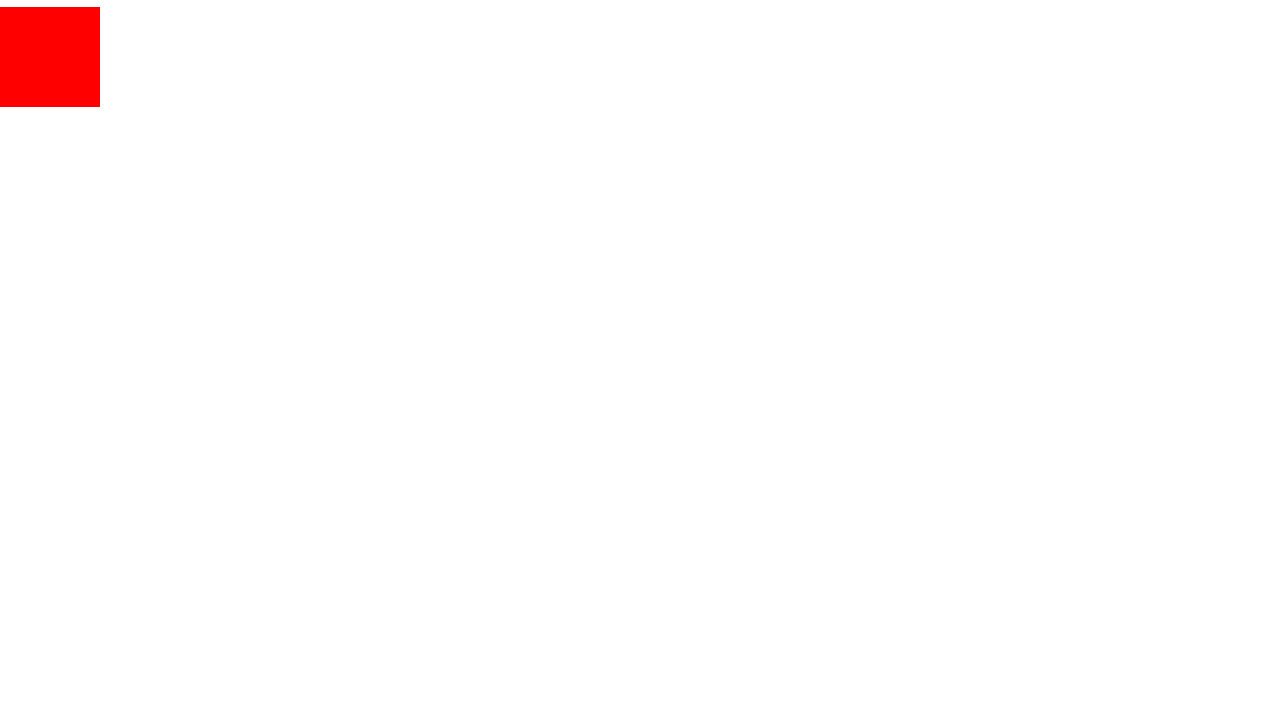
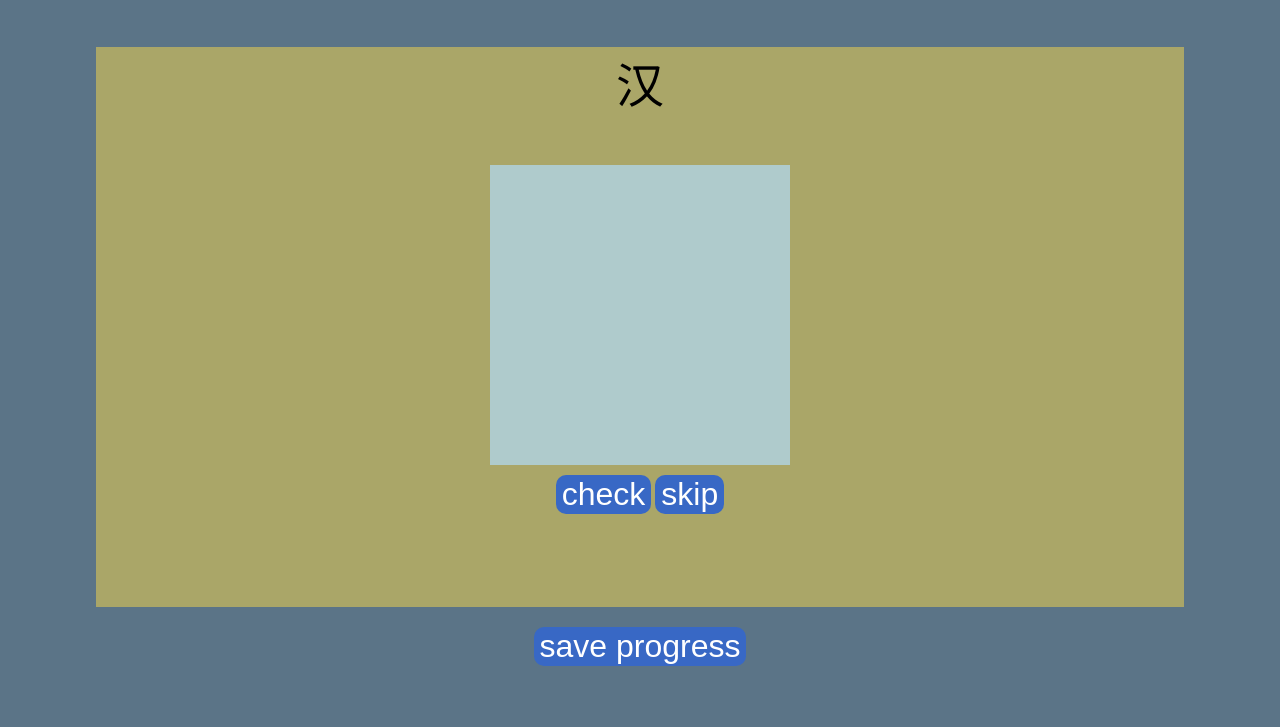
Before and after one commit to spacefreg/spacefrogs, a website: page public/index.html in a window 1280 px wide. Shown: the part 73-800 px from the top of the page. Drawn offline with Linux system fonts and the light colour scheme.

Commit message:
basic layout of character drawing + UI

```diff
--- a/public/index.html
+++ b/public/index.html
@@ -8,36 +8,21 @@
       content="width=device-width, initial-scale=1.0, maximum-scale=1.0, user-scalable=no">
     <title>学习中文</title>
 
-    <style>
-
-        html, body {
-            margin: 0;
-            height: 100%;
-            overflow: hidden;
-        }
-
-        .scrollable-place {
-
-        height: 3000px;
-
-        }
-
-        .stop-scrolling {
-
-        height: 100%;
-
-        overflow: hidden;
-
-        }
-
-        </style>
+    <link rel="stylesheet" href="src/style.css">
 
 
 </head>
 <body>
+    <div id="app-screen">
+        <div id="char-prompt" class="zh">
+            <p>汉</p>
+        </div>
+        <canvas id="canv" width="300" height="300"></canvas>
+        <button class="btn" id="check-btn">check</button>
+        <button class="btn" id="skip-btn">skip</button>
+    </div>
 
-    <h1>oi lole</h1>
-    <canvas id="canv" width="800" height="400"></canvas>
+    <button class="btn" id="save">save progress</button>
 
     <script defer src="src/client.js"></script>
 </body>
--- a/public/src/client.js
+++ b/public/src/client.js
@@ -3,12 +3,15 @@ const ctx = canvas.getContext('2d');
 
 document.documentElement.requestFullscreen();
 
-canvas.setAttribute('width', '400');
-canvas.setAttribute('height', '800');
+//canvas.setAttribute('width', '400');
+//canvas.setAttribute('height', '800');
+
+const canvWidth = canvas.width;
+const canvHeight = canvas.height;
 
 ctx.beginPath();
-ctx.rect(0, 0, 100, 100);
-ctx.fillStyle = 'red';
+ctx.rect(0, 0, canvWidth, canvHeight);
+ctx.fillStyle = `rgb(175, 203, 204)`;
 ctx.fill();
 
 console.log('hello frfom client.js');
--- a/public/src/style.css
+++ b/public/src/style.css
@@ -0,0 +1,51 @@
+
+html, body {
+    margin: 0;
+    height: 100%;
+    overflow: hidden;
+    background-color: rgb(91, 116, 135);
+}
+
+
+.stop-scrolling {
+    height: 100%;
+    text-align: center;
+}
+
+#app-screen {
+    margin-left: auto;
+    margin-right: auto;
+    width: 85%;
+    background-color: rgb(170, 166, 104);
+    height: 70%;
+    text-align: center;
+}
+
+#app-screen > #char-prompt {
+    margin: auto;
+    text-align: center;
+    font-size: 3rem;
+    margin-top: 120px;
+}
+
+
+#app-screen > #canv {
+    background-color: salmon;
+    margin: auto;
+    display: block;
+}
+
+#save {
+    margin: auto;
+    margin-top: 20px;
+}
+
+.btn {
+    color: white;
+    background-color: rgb(56, 104, 197);
+    text-shadow: none;
+    border: none;
+    border-radius: 10px;
+    font-size: 2rem;
+    margin-top: 10px;
+}
```
